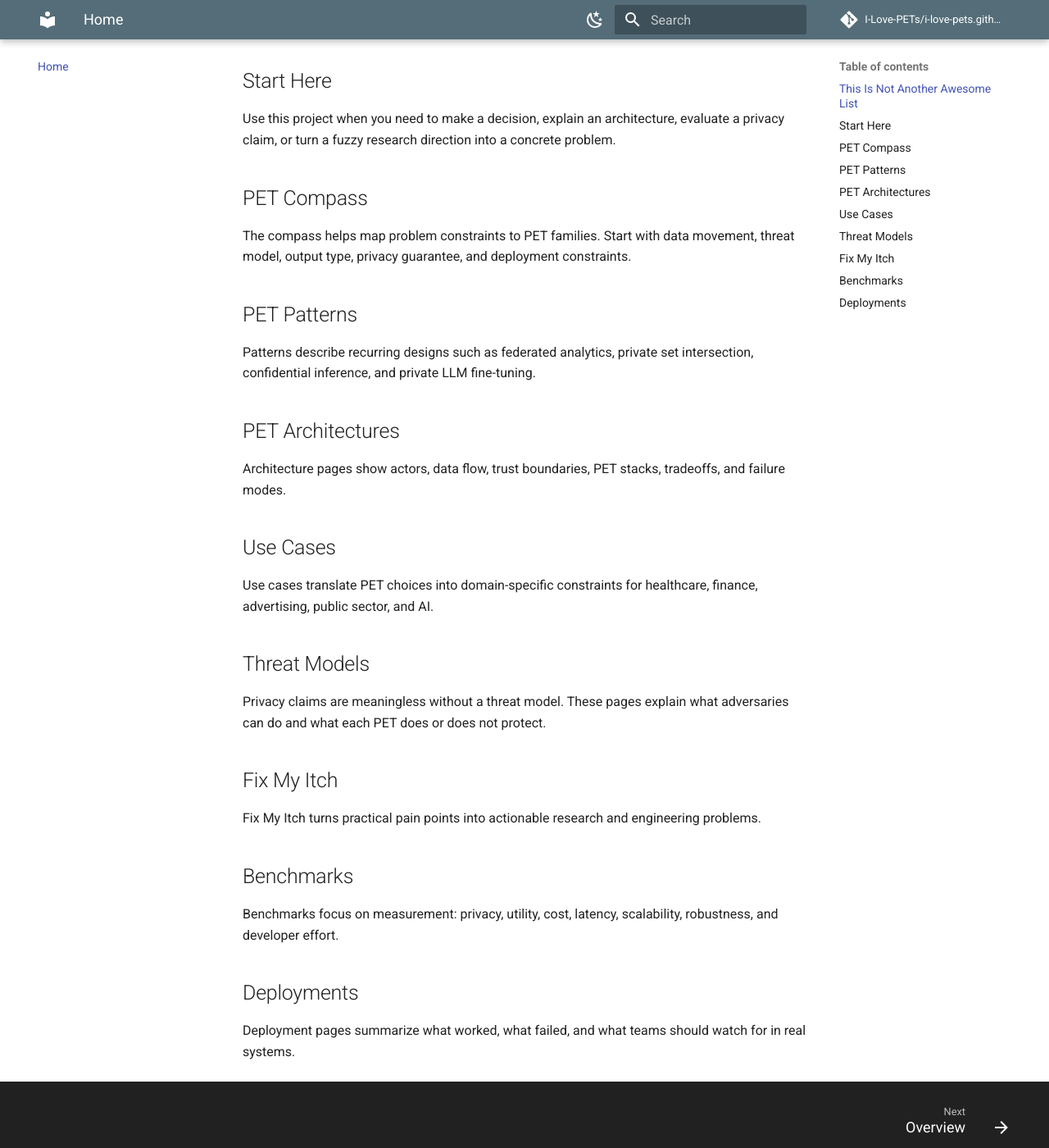
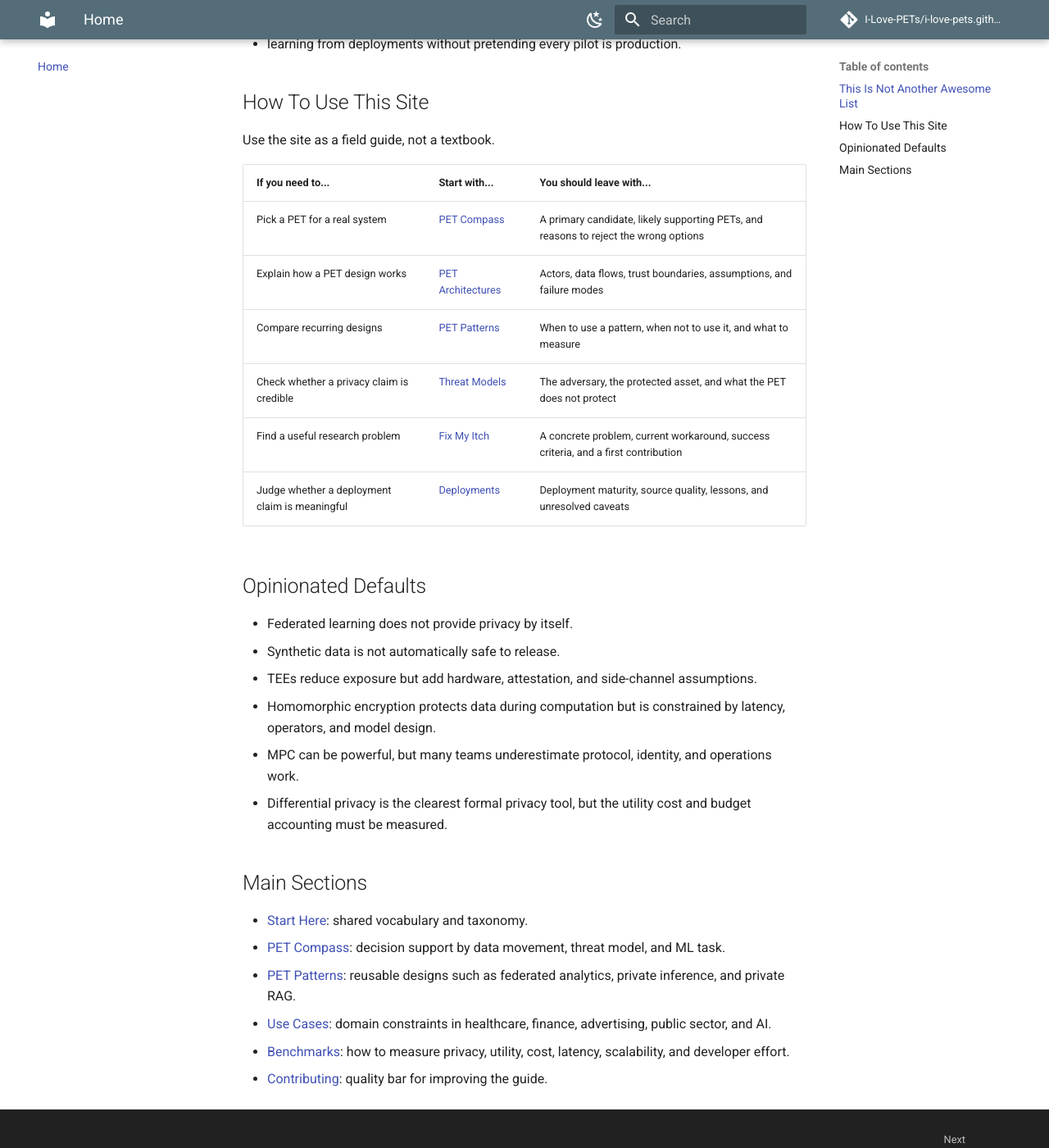
Before and after one commit to I-Love-PETs/i-love-pets.github.io, an MkDocs documentation site: the page built from docs/index.md, in a window 1280 px wide and 1400 px high, scrolled down 546 px. Shown: the whole window at 82% size. Built offline with MkDocs 1.6.1 and Material for MkDocs 9.7.7, drawn with Linux system fonts in a browser that asks for light colours; comment, search, counter and statistics services are not loaded; some of the changed text lies outside the part shown.

Commit message:
docs(home): clarify how to use the guide

```diff
--- a/docs/index.md
+++ b/docs/index.md
@@ -4,48 +4,44 @@ A practical field guide to Privacy-Enhancing Technologies.
 
 ## This Is Not Another Awesome List
 
-Existing repositories catalog papers and tools.
+Existing repositories catalog papers and tools. This site is for the moment after
+someone asks, "What should we actually build, buy, evaluate, or research?"
 
 I ❤️ PETs focuses on:
 
-- Choosing the right PET
-- Designing architectures
-- Understanding tradeoffs
-- Evaluating threats
-- Finding meaningful research problems
+- choosing the right PET for a constraint, not a buzzword;
+- drawing architectures with explicit trust boundaries;
+- spotting privacy claims that are missing a threat model;
+- turning vague "future work" into concrete research problems;
+- learning from deployments without pretending every pilot is production.
 
-## Start Here
+## How To Use This Site
 
-Use this project when you need to make a decision, explain an architecture, evaluate a privacy claim, or turn a fuzzy research direction into a concrete problem.
+Use the site as a field guide, not a textbook.
 
-## PET Compass
+| If you need to... | Start with... | You should leave with... |
+| --- | --- | --- |
+| Pick a PET for a real system | [PET Compass](pet-compass/index.md) | A primary candidate, likely supporting PETs, and reasons to reject the wrong options |
+| Explain how a PET design works | [PET Architectures](pet-architectures/index.md) | Actors, data flows, trust boundaries, assumptions, and failure modes |
+| Compare recurring designs | [PET Patterns](pet-patterns/index.md) | When to use a pattern, when not to use it, and what to measure |
+| Check whether a privacy claim is credible | [Threat Models](threat-models/index.md) | The adversary, the protected asset, and what the PET does not protect |
+| Find a useful research problem | [Fix My Itch](fix-my-itch/index.md) | A concrete problem, current workaround, success criteria, and a first contribution |
+| Judge whether a deployment claim is meaningful | [Deployments](deployments/index.md) | Deployment maturity, source quality, lessons, and unresolved caveats |
 
-The compass helps map problem constraints to PET families. Start with data movement, threat model, output type, privacy guarantee, and deployment constraints.
+## Opinionated Defaults
 
-## PET Patterns
+- Federated learning does not provide privacy by itself.
+- Synthetic data is not automatically safe to release.
+- TEEs reduce exposure but add hardware, attestation, and side-channel assumptions.
+- Homomorphic encryption protects data during computation but is constrained by latency, operators, and model design.
+- MPC can be powerful, but many teams underestimate protocol, identity, and operations work.
+- Differential privacy is the clearest formal privacy tool, but the utility cost and budget accounting must be measured.
 
-Patterns describe recurring designs such as federated analytics, private set intersection, confidential inference, and private LLM fine-tuning.
+## Main Sections
 
-## PET Architectures
-
-Architecture pages show actors, data flow, trust boundaries, PET stacks, tradeoffs, and failure modes.
-
-## Use Cases
-
-Use cases translate PET choices into domain-specific constraints for healthcare, finance, advertising, public sector, and AI.
-
-## Threat Models
-
-Privacy claims are meaningless without a threat model. These pages explain what adversaries can do and what each PET does or does not protect.
-
-## Fix My Itch
-
-Fix My Itch turns practical pain points into actionable research and engineering problems.
-
-## Benchmarks
-
-Benchmarks focus on measurement: privacy, utility, cost, latency, scalability, robustness, and developer effort.
-
-## Deployments
-
-Deployment pages summarize what worked, what failed, and what teams should watch for in real systems.
+- [Start Here](start-here/index.md): shared vocabulary and taxonomy.
+- [PET Compass](pet-compass/index.md): decision support by data movement, threat model, and ML task.
+- [PET Patterns](pet-patterns/index.md): reusable designs such as federated analytics, private inference, and private RAG.
+- [Use Cases](use-cases/index.md): domain constraints in healthcare, finance, advertising, public sector, and AI.
+- [Benchmarks](benchmarks/index.md): how to measure privacy, utility, cost, latency, scalability, and developer effort.
+- [Contributing](contributing/index.md): quality bar for improving the guide.
```
